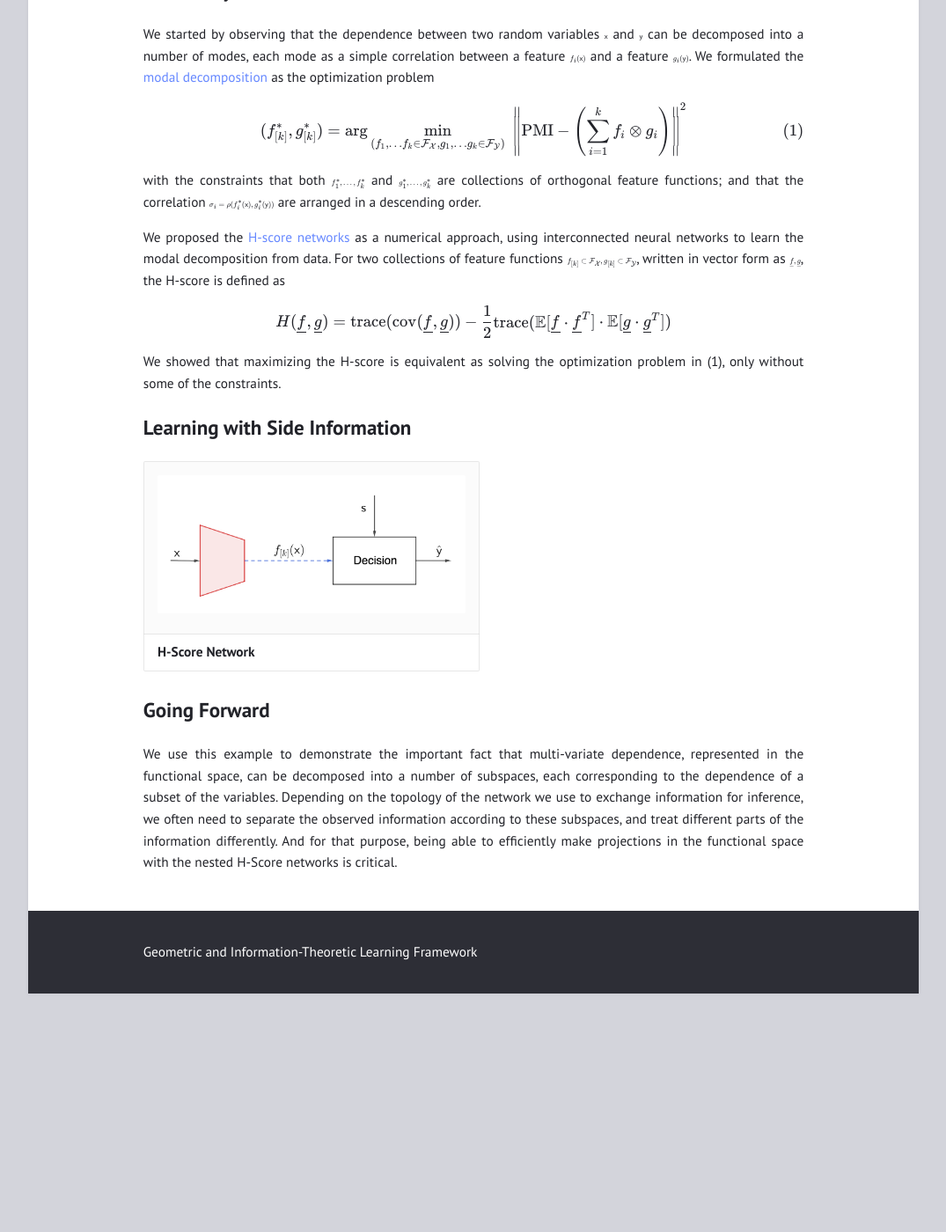
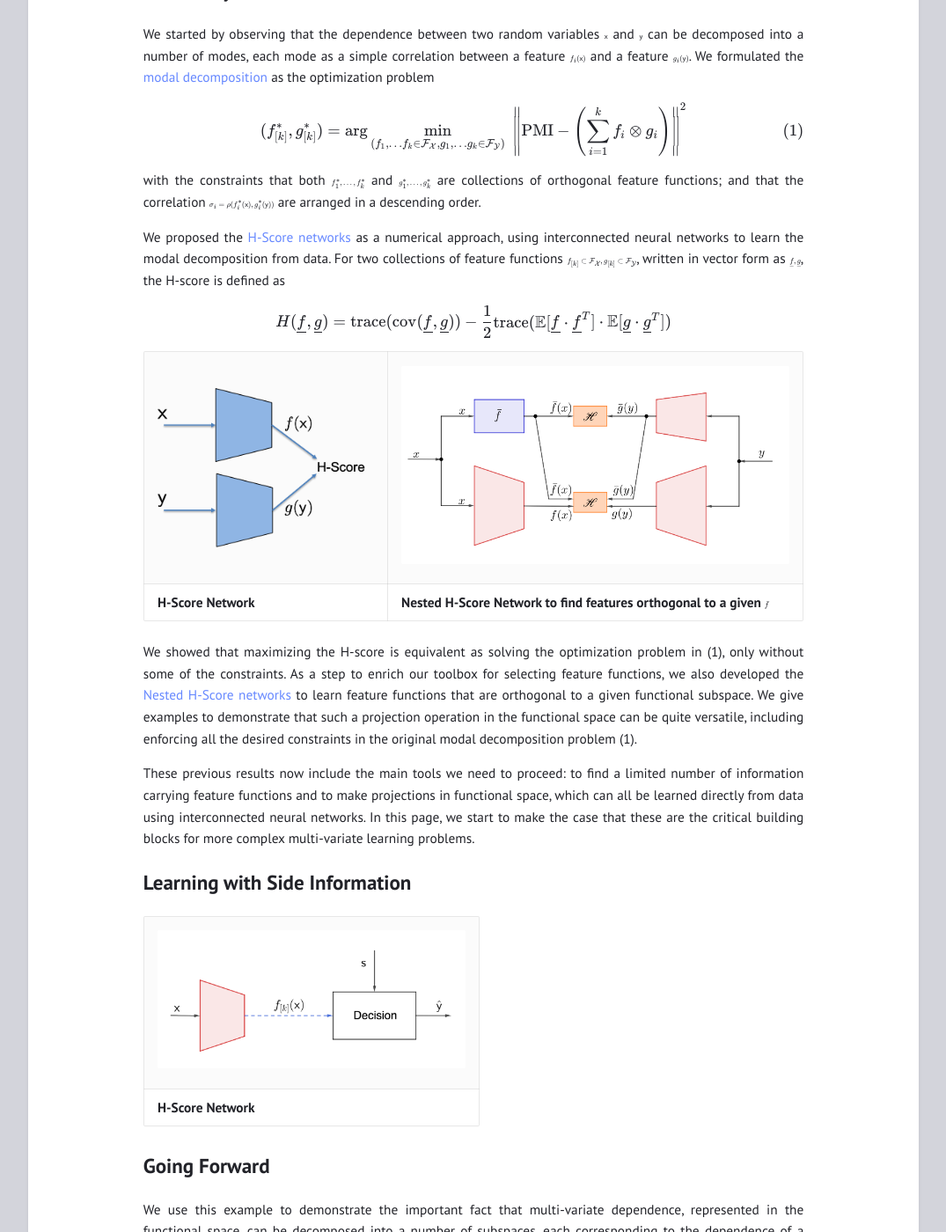
Before and after one commit to gilearning/gilearning.github.io, a Jekyll site: the page built from _posts/2022-09-15-SideInfo.md, in a window 1280 px wide and 1400 px high, scrolled down 615 px. Shown: the whole window at 88% size, without its empty margins (102-1177 px from the left). Built offline with Jekyll 4.4.1, drawn with Linux system fonts in a browser that asks for light colours; formulas are drawn with MathJax 3; before the commit the page ends 1744 px from its top, so only the background shows below that.

Commit message:
start formulation

```diff
--- a/_posts/2022-09-15-SideInfo.md
+++ b/_posts/2022-09-15-SideInfo.md
@@ -22,18 +22,26 @@ $$
 
 with the constraints that both $f^\ast_1, \ldots, f^\ast_k$ and $g^\ast_1, \ldots, g^\ast_k$ are collections of orthogonal feature functions; and that the correlation $\sigma_i = \rho(f^\ast_i(\mathsf x), g^\ast_i(\mathsf y))$ are arranged in a descending order.
 
-We proposed the [H-score networks](https://gilearning.github.io/HScore/) as a numerical approach, using interconnected neural networks to learn the modal decomposition from data. For two collections of feature functions $f_{[k]}\subset \mathcal {F_X}, g_{[k]} \subset \mathcal {F_Y}$, written in vector form as $\underline{f}, \underline{g}$, the H-score is defined as
+We proposed the [H-Score networks](https://gilearning.github.io/HScore/) as a numerical approach, using interconnected neural networks to learn the modal decomposition from data. For two collections of feature functions $f_{[k]}\subset \mathcal {F_X}, g_{[k]} \subset \mathcal {F_Y}$, written in vector form as $\underline{f}, \underline{g}$, the H-score is defined as
 
 $$
 H(\underline{f}, \underline{g}) =\mathrm{trace} (\mathrm{cov} (\underline{f}, \underline{g})) - \frac{1}{2} \mathrm{trace}(\mathbb E[\underline{f} \cdot \underline{f}^T] \cdot \mathbb E[\underline{g} \cdot \underline{g}^T])
 $$
 
-We showed that maximizing the H-score is equivalent as solving the optimization problem in (1), only without some of the constraints.
+|![test image](/assets/Hscorenetwork.png){: width="250" }|![test image](/assets/nested H2.png){: width="450" }|
+|<b> H-Score Network </b>|<b> Nested H-Score Network to find features orthogonal to a given $\bar{f}$ </b>|
+
+We showed that maximizing the H-score is equivalent as solving the optimization problem in (1), only without some of the constraints. As a step to enrich our toolbox for selecting feature functions, we also developed the [Nested H-Score networks](https://gilearning.github.io/NestedHScore/) to learn feature functions that are orthogonal to a given functional subspace. We give examples to demonstrate that such a projection operation in the functional space can be quite versatile, including enforcing all the desired constraints in the original modal decomposition problem (1).
+
+These previous results now include the main tools we need to proceed: to find a limited number of information carrying feature functions and to make projections in functional space, which can all be learned directly from data using interconnected neural networks. In this page, we start to make the case that these are the critical building blocks for more complex multi-variate learning problems.
 
 ## Learning with Side Information
+
+
 
 |![test image](/assets/sideinfo.png){: width="350" }|
 |<b> H-Score Network </b>|
 
+
 ## Going Forward
 We use this example to demonstrate the important fact that multi-variate dependence, represented in the functional space, can be decomposed into a number of subspaces, each corresponding to the dependence of a subset of the variables. Depending on the topology of the network we use to exchange information for inference, we often need to separate the observed information according to these subspaces, and treat different parts of the information differently. And for that purpose, being able to efficiently make projections in the functional space with the nested H-Score networks is critical.
```
